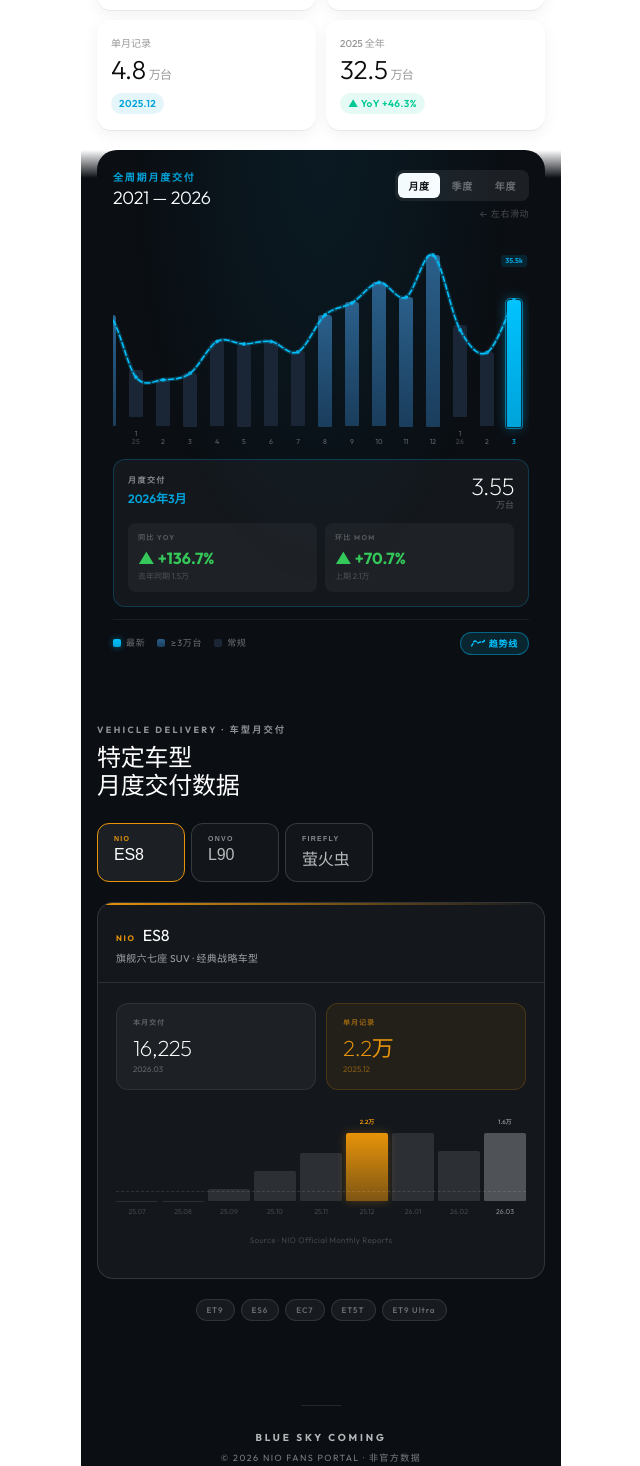
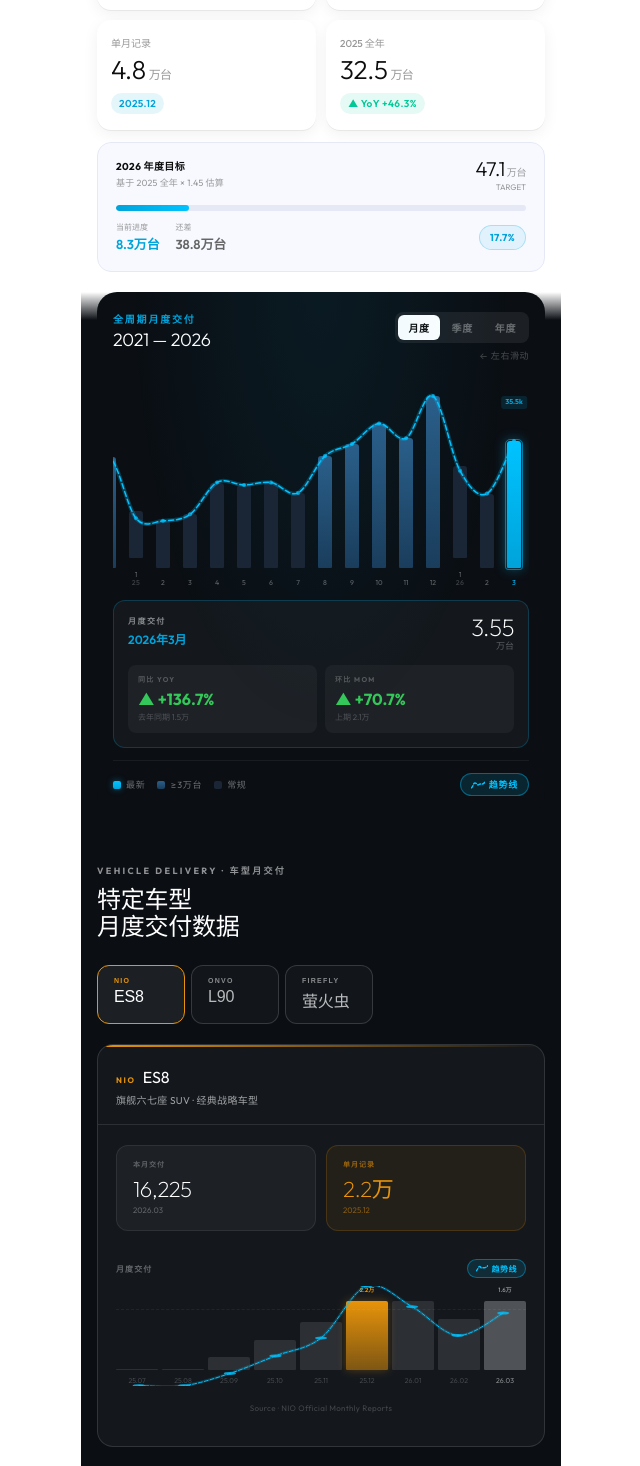
Before and after one commit to wangjiajiajohn/NioFans, a Next.js app: page / in a window 1280 px wide. Shown: the part 637-2103 px from the top of the page, without its empty margins (319-959 px from the left). Built offline with nearby package versions, Linux system fonts and the light colour scheme.

Commit message:
feat: add trend line to model chart (default ON) + 2026 annual target progress bar in KPI section

```diff
--- a/src/components/DeliveryChart.tsx
+++ b/src/components/DeliveryChart.tsx
@@ -61,6 +61,11 @@ const prevYearLatest = FLAT_DELIVERY_DATA.find(
 const latestYoY = prevYearLatest
   ? ((latestEntry.value - prevYearLatest.value) / prevYearLatest.value * 100).toFixed(1)
   : null;
+
+// 2026 annual target = 2025 full year × 1.45
+const total2026   = FLAT_DELIVERY_DATA.filter(d => d.month.startsWith('26')).reduce((s, d) => s + d.value, 0);
+const target2026  = Math.round(total2025 * 1.45);
+const progress2026Pct = Math.min(total2026 / target2026, 1);  // cap at 100%
 
 const YEARLY_BARS: BarData[] = ['21','22','23','24','25','26'].map(y => {
   const total = FLAT_DELIVERY_DATA.filter(d => d.month.startsWith(y)).reduce((s, d) => s + d.value, 0);
@@ -162,6 +167,76 @@ export default function DeliveryChart() {
               <span style={{ fontSize: '12px', fontWeight: 400, color: '#999', marginLeft: '3px' }}>{t.kpiUnit}</span>
             </div>
             <div style={{ marginTop: '6px' }}><span className="badge-green">▲ YoY +{yoy2025}%</span></div>
+          </div>
+        </div>
+
+        {/* ── 2026 Annual Target Progress ── */}
+        <div
+          className="anim-fade-up delay-3"
+          style={{
+            marginTop: '12px',
+            padding: '16px 18px',
+            borderRadius: '14px',
+            background: '#F7F9FF',
+            border: '1px solid #E5E9F5',
+          }}
+        >
+          <div style={{ display: 'flex', justifyContent: 'space-between', alignItems: 'flex-start', marginBottom: '12px' }}>
+            <div>
+              <p style={{ fontSize: '10px', fontWeight: 700, color: '#0D0D0D', letterSpacing: '0.04em', marginBottom: '2px' }}>
+                {t.target2026Label}
+              </p>
+              <p style={{ fontSize: '9px', color: '#999', letterSpacing: '0.02em' }}>
+                {t.target2026SubLabel}
+              </p>
+            </div>
+            <div style={{ textAlign: 'right' }}>
+              <p style={{ fontSize: '20px', fontWeight: 300, color: '#0D0D0D', letterSpacing: '-0.02em', lineHeight: 1 }}>
+                {(target2026 / 10000).toFixed(1)}
+                <span style={{ fontSize: '10px', fontWeight: 400, color: '#999', marginLeft: '2px' }}>{t.kpiUnit}</span>
+              </p>
+              <p style={{ fontSize: '8px', color: '#999', marginTop: '2px' }}>TARGET</p>
+            </div>
+          </div>
+
+          {/* Progress bar */}
+          <div style={{ background: '#E5E9F5', borderRadius: '100px', height: '6px', overflow: 'hidden', marginBottom: '10px' }}>
+            <div style={{
+              width: `${progress2026Pct * 100}%`,
+              height: '100%',
+              borderRadius: '100px',
+              background: 'linear-gradient(90deg, #00A3DA, #00C3FF)',
+              transition: 'width 1s cubic-bezier(0.22,1,0.36,1)',
+            }} />
+          </div>
+
+          {/* Stats row */}
+          <div style={{ display: 'flex', justifyContent: 'space-between', alignItems: 'center' }}>
+            <div style={{ display: 'flex', gap: '16px' }}>
+              <div>
+                <p style={{ fontSize: '8px', color: '#999', marginBottom: '2px' }}>{t.target2026Current}</p>
+                <p style={{ fontSize: '13px', fontWeight: 600, color: '#00A3DA', letterSpacing: '-0.01em' }}>
+                  {(total2026 / 10000).toFixed(1)}{t.kpiUnit}
+                </p>
+              </div>
+              <div>
+                <p style={{ fontSize: '8px', color: '#999', marginBottom: '2px' }}>{t.target2026Gap}</p>
+                <p style={{ fontSize: '13px', fontWeight: 600, color: '#666', letterSpacing: '-0.01em' }}>
+                  {((target2026 - total2026) / 10000).toFixed(1)}{t.kpiUnit}
+                </p>
+              </div>
+            </div>
+            <div style={{
+              background: progress2026Pct >= 1 ? '#34C75920' : '#00A3DA15',
+              border: `1px solid ${progress2026Pct >= 1 ? '#34C75950' : '#00A3DA40'}`,
+              borderRadius: '100px',
+              padding: '4px 10px',
+              fontSize: '10px', fontWeight: 700,
+              color: progress2026Pct >= 1 ? '#34C759' : '#00A3DA',
+              letterSpacing: '0.04em',
+            }}>
+              {(progress2026Pct * 100).toFixed(1)}%
+            </div>
           </div>
         </div>
       </div>
--- a/src/components/ModelSection.tsx
+++ b/src/components/ModelSection.tsx
@@ -63,6 +63,7 @@ function fmtK(v: number) {
 
 export default function ModelSection() {
   const [activeId, setActiveId] = useState('es8');
+  const [showTrend, setShowTrend] = useState(true);
   const { t } = useLang();
 
   const model = MODELS.find(m => m.id === activeId)!;
@@ -208,23 +209,45 @@ export default function ModelSection() {
                 </div>
               </div>
 
-              {/* Bar chart */}
+              {/* Chart header: title + trend toggle */}
+              <div style={{ display: 'flex', justifyContent: 'space-between', alignItems: 'center', marginBottom: '8px' }}>
+                <p style={{ fontSize: '8px', fontWeight: 600, letterSpacing: '0.14em', textTransform: 'uppercase', color: 'rgba(255,255,255,0.35)' }}>
+                  {t.chartTitleMonthly}
+                </p>
+                <button
+                  onClick={() => setShowTrend(v => !v)}
+                  style={{
+                    display: 'flex', alignItems: 'center', gap: '4px',
+                    background: showTrend ? 'rgba(0,195,255,0.12)' : 'rgba(255,255,255,0.05)',
+                    border: `1px solid ${showTrend ? 'rgba(0,195,255,0.4)' : 'rgba(255,255,255,0.12)'}`,
+                    borderRadius: '100px', padding: '3px 8px', cursor: 'pointer', transition: 'all 0.2s',
+                  }}
+                >
+                  <svg width="12" height="7" viewBox="0 0 12 7" fill="none">
+                    <path d="M0 6 C1.5 6, 2 1.5, 3.5 1.5 C5 1.5, 5 4, 6.5 3 C8 2, 9 4, 12 0.5"
+                      stroke={showTrend ? '#00C3FF' : 'rgba(255,255,255,0.25)'}
+                      strokeWidth="1.4" fill="none" strokeLinecap="round" strokeDasharray="3 2" />
+                  </svg>
+                  <span style={{ fontSize: '8px', fontWeight: 600, color: showTrend ? '#00C3FF' : 'rgba(255,255,255,0.25)', letterSpacing: '0.06em' }}>
+                    {t.modelTrendLine}
+                  </span>
+                </button>
+              </div>
+
+              {/* Bar chart with optional trend overlay */}
               <div style={{ position: 'relative' }}>
-                {/* Y-axis grid lines */}
-                {[1, 0.5].map(pct => (
+                {/* Grid lines */}
+                {[0.5].map(pct => (
                   <div key={pct} style={{
                     position: 'absolute', left: 0, right: 0,
-                    bottom: `calc(26px + ${pct * 100}% - ${pct * 100}px)`,
+                    bottom: `calc(26px + ${pct * 100}px - ${pct * 100}px + ${pct * 100}%)`,
                     borderTop: '1px dashed rgba(255,255,255,0.06)',
                     pointerEvents: 'none',
                   }} />
                 ))}
 
                 {/* Bars */}
-                <div style={{
-                  display: 'flex', alignItems: 'flex-end', gap: '4px',
-                  height: '100px',
-                }}>
+                <div style={{ display: 'flex', alignItems: 'flex-end', gap: '4px', height: '100px' }}>
                   {chartData.map((d, i) => {
                     const pct = (d.value / maxVal) * 100;
                     const isLatest = i === chartData.length - 1;
@@ -269,6 +292,41 @@ export default function ModelSection() {
                     );
                   })}
                 </div>
+
+                {/* SVG Catmull-Rom trend line */}
+                {showTrend && chartData.length >= 2 && (() => {
+                  const n = chartData.length;
+                  const pts = chartData.map((d, i) => ({
+                    x: (i + 0.5) / n * 100,
+                    y: 100 - (d.value / maxVal) * 100,
+                  }));
+                  let path = `M ${pts[0].x.toFixed(2)} ${pts[0].y.toFixed(2)}`;
+                  for (let i = 0; i < pts.length - 1; i++) {
+                    const p0 = pts[Math.max(0, i - 1)];
+                    const p1 = pts[i];
+                    const p2 = pts[i + 1];
+                    const p3 = pts[Math.min(pts.length - 1, i + 2)];
+                    const cp1x = p1.x + (p2.x - p0.x) / 6;
+                    const cp1y = p1.y + (p2.y - p0.y) / 6;
+                    const cp2x = p2.x - (p3.x - p1.x) / 6;
+                    const cp2y = p2.y - (p3.y - p1.y) / 6;
+                    path += ` C ${cp1x.toFixed(2)} ${cp1y.toFixed(2)}, ${cp2x.toFixed(2)} ${cp2y.toFixed(2)}, ${p2.x.toFixed(2)} ${p2.y.toFixed(2)}`;
+                  }
+                  return (
+                    <svg key="trend" viewBox="0 0 100 100" preserveAspectRatio="none"
+                      style={{
+                        position: 'absolute', left: 0, top: 0,
+                        width: '100%', height: '100px',
+                        pointerEvents: 'none',
+                        animation: 'trend-draw 0.8s cubic-bezier(0.22,1,0.36,1) 0.3s both',
+                      }}>
+                      <path d={path} stroke="rgba(0,195,255,0.2)" strokeWidth="3" fill="none" vectorEffect="non-scaling-stroke" />
+                      <path d={path} stroke="#00C3FF" strokeWidth="1" fill="none"
+                        strokeDasharray="4 2" strokeLinecap="round" vectorEffect="non-scaling-stroke" />
+                      {pts.map((p, i) => <circle key={i} cx={p.x} cy={p.y} r="1.5" fill="#00C3FF" opacity="0.8" vectorEffect="non-scaling-stroke" />)}
+                    </svg>
+                  );
+                })()}
               </div>
 
               {/* Data source note */}
--- a/src/i18n/strings.ts
+++ b/src/i18n/strings.ts
@@ -44,6 +44,13 @@ export const strings = {
     modelTagFirefly: '城市微型纯电 · 品牌首款',
     modelComingSoon: '数据建设中',
     modelComingDesc: '月度交付数据即将上线',
+    modelTrendLine: '趋势线',
+
+    // 2026 annual target
+    target2026Label: '2026 年度目标',
+    target2026SubLabel: '基于 2025 全年 × 1.45 估算',
+    target2026Current: '当前进度',
+    target2026Gap: '还差',
 
     // Footer
     footerTagline: 'Blue Sky Coming',
@@ -101,6 +108,13 @@ export const strings = {
     modelTagFirefly: 'Urban Mini EV · Brand\'s First',
     modelComingSoon: 'Coming Soon',
     modelComingDesc: 'Monthly delivery data coming soon',
+    modelTrendLine: 'Trend',
+
+    // 2026 annual target
+    target2026Label: '2026 Annual Target',
+    target2026SubLabel: 'Est. 2025 Full Year × 1.45',
+    target2026Current: 'Progress',
+    target2026Gap: 'Remaining',
 
     // Footer
     footerTagline: 'Blue Sky Coming',
```
